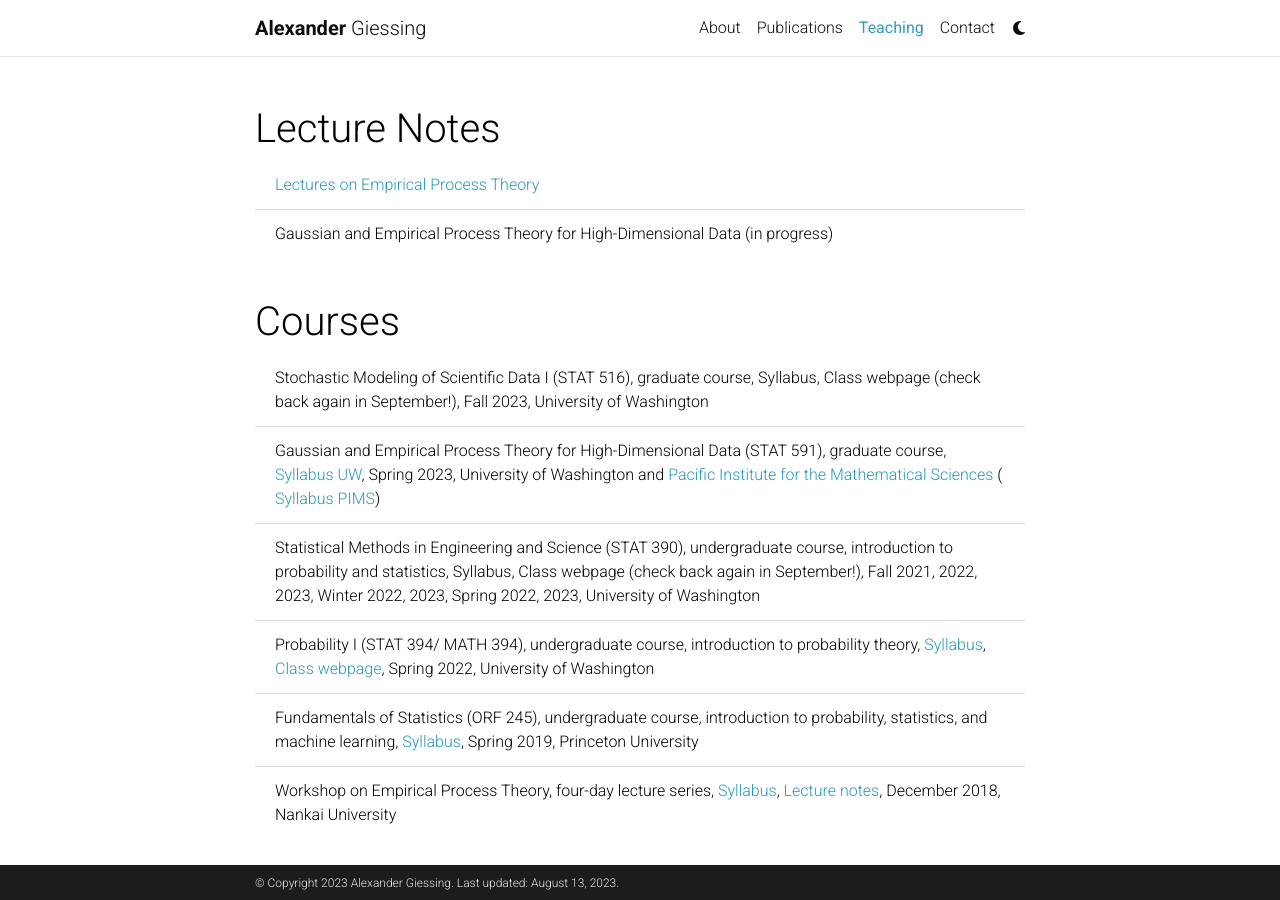
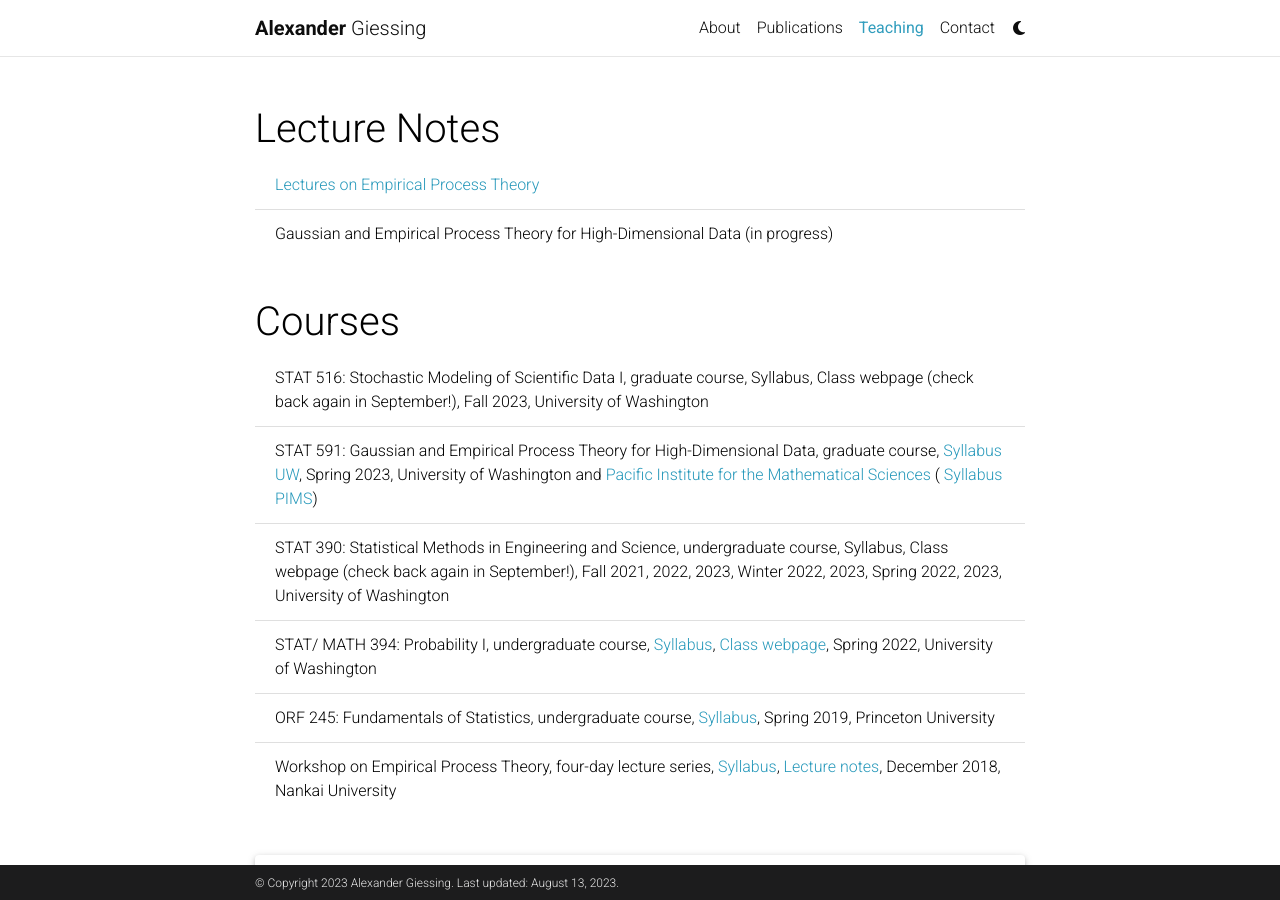
Before and after one commit to agiessing/agiessing.github.io, a Jekyll site: the page built from _pages/teaching.md, in a window 1280 px wide and 900 px high. Built offline with Jekyll 4.4.1, drawn with Linux system fonts in a browser that asks for light colours; comment, search, counter and statistics services are not loaded; a style sheet for code colours, icons or effects is not loaded.

Commit message:
Update teaching.md

```diff
--- a/_pages/teaching.md
+++ b/_pages/teaching.md
@@ -18,13 +18,13 @@
 <h1 class="post-title"> Courses </h1>
 <ul class="font-weight-light list-group list-group-flush">
 
-      <li class="list-group-item"> Stochastic Modeling of Scientific Data I (STAT 516), graduate course, Syllabus, Class webpage (check back again in September!), Fall 2023, University of Washington </li>
+      <li class="list-group-item"> STAT 516: Stochastic Modeling of Scientific Data I, graduate course, Syllabus, Class webpage (check back again in September!), Fall 2023, University of Washington </li>
 
-      <li class="list-group-item"> Gaussian and Empirical Process Theory for High-Dimensional Data (STAT 591), graduate course,<a href="/assets/pdf/STAT 591 - Syllabus.pdf" target="_new"> Syllabus UW</a>, Spring 2023, University of Washington and <a href = "https://www.pims.math.ca" target="_new"> Pacific Institute for the Mathematical Sciences</a> (<a href="https://courses.pims.math.ca/tag/2022-2023/" target="_new"> Syllabus PIMS</a>) </li>
+      <li class="list-group-item"> STAT 591: Gaussian and Empirical Process Theory for High-Dimensional Data, graduate course,<a href="/assets/pdf/STAT 591 - Syllabus.pdf" target="_new"> Syllabus UW</a>, Spring 2023, University of Washington and <a href = "https://www.pims.math.ca" target="_new"> Pacific Institute for the Mathematical Sciences</a> (<a href="https://courses.pims.math.ca/tag/2022-2023/" target="_new"> Syllabus PIMS</a>) </li>
 
-      <li class="list-group-item"> Statistical Methods in Engineering and Science (STAT 390), undergraduate course, introduction to probability and statistics, Syllabus, Class webpage (check back again in September!), Fall 2021, 2022, 2023, Winter 2022, 2023, Spring 2022, 2023, University of Washington </li>
-      <li class="list-group-item"> Probability I (STAT 394/ MATH 394), undergraduate course, introduction to probability theory,<a href="/assets/pdf/STAT 394 - Syllabus.pdf" target="_new"> Syllabus</a>, <a href="https://canvas.uw.edu/courses/1548372" target="_new"> Class webpage</a>, Spring 2022, University of Washington</li>
-      <li class="list-group-item"> Fundamentals of Statistics (ORF 245), undergraduate course, introduction to probability, statistics, and machine learning, <a href="/assets/pdf/ORF 245_Syllabus_Updated.pdf" target="_new"> Syllabus</a>, Spring 2019, Princeton University </li>
+      <li class="list-group-item"> STAT 390: Statistical Methods in Engineering and Science, undergraduate course, Syllabus, Class webpage (check back again in September!), Fall 2021, 2022, 2023, Winter 2022, 2023, Spring 2022, 2023, University of Washington </li>
+      <li class="list-group-item"> STAT/ MATH 394: Probability I, undergraduate course,<a href="/assets/pdf/STAT 394 - Syllabus.pdf" target="_new"> Syllabus</a>, <a href="https://canvas.uw.edu/courses/1548372" target="_new"> Class webpage</a>, Spring 2022, University of Washington</li>
+      <li class="list-group-item"> ORF 245: Fundamentals of Statistics, undergraduate course, <a href="/assets/pdf/ORF 245_Syllabus_Updated.pdf" target="_new"> Syllabus</a>, Spring 2019, Princeton University </li>
       <li class="list-group-item"> Workshop on Empirical Process Theory, four-day lecture series, <a href="https://stat.nankai.edu.cn/2018/1126/c12333a129526/page.htm" target="_new"> Syllabus</a>, <a href=" /assets/pdf/empirical-proc-all-lectures.pdf" target="_new"> Lecture notes</a>, December 2018, Nankai University </li>
 </ul>
 
```
